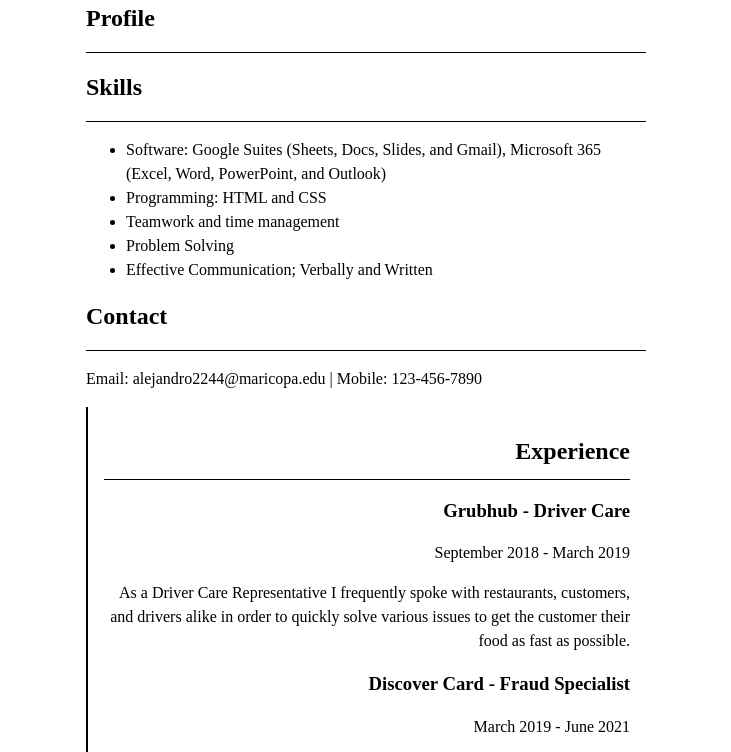
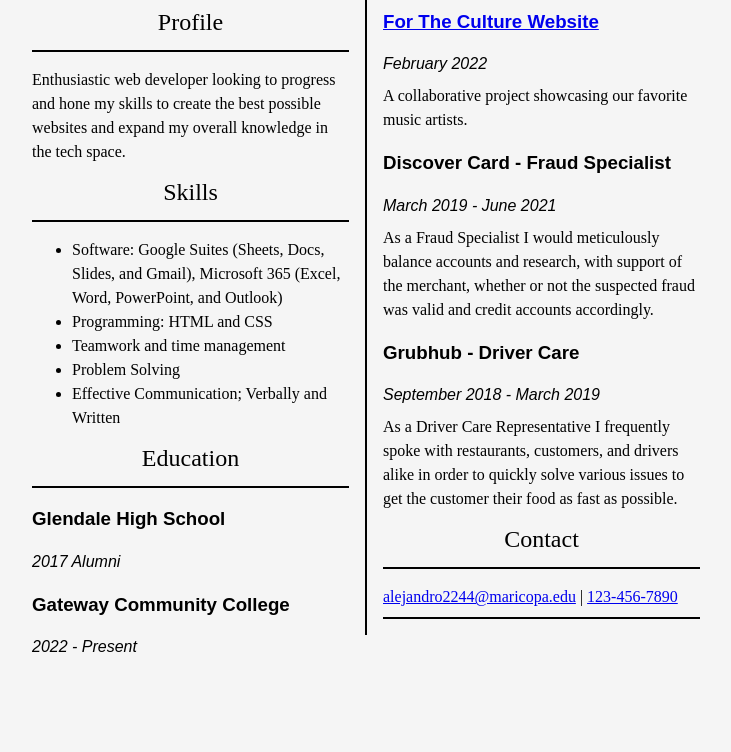
Before and after one commit to AlejandroZuzueta/Alejandro-Zuzuetas-Resume, a plain HTML site: page index.html in a window 1280 px wide. Shown: the part 115-867 px from the top of the page, without its empty margins (274-1005 px from the left). After the commit the page ends 830 px from the top, so only its background shows below. Drawn offline with Linux system fonts and the light colour scheme.

Commit message:
bulk of css and html

```diff
--- a/index.html
+++ b/index.html
@@ -10,13 +10,12 @@
 
 <body>
   <div id="left-column">
-      <h1 id="name" Alejandro Zuzueta>Alejandro Zuzueta</H1>
-  </div>
+    <h1>Alejandro Zuzueta</h1>
   <div id="profile">
       <h2>Profile</h2>
-      <p></p>
-      <p></p>
+      <p>Enthusiastic web developer looking to progress and hone my skills to create the best possible websites and expand my overall knowledge in the tech space. </p>
   </div>
+  <!--END OF PROFILE-->
   <div id="skills">
       <h2>Skills</h2>
       <ul>
@@ -27,30 +26,37 @@
           <li>Effective Communication; Verbally and Written</li>
       </ul>
   </div>
-  <div id="contact">
-      <h2>Contact</h2>
-      <p>Email: alejandro2244@maricopa.edu | Mobile: 123-456-7890</P>
+  <!--END OF SKILLS-->
+  <div id="education">
+    <h2>Education</h2>
+    <h3>Glendale High School</h3>
+    <p class="date">2017 Alumni</p>
+    <h3>Gateway Community College</h3>
+    <p class="date">2022 - Present</p>
   </div>
+<!--END OF EDUCATION-->
+  </div>
+  <!--END OF LEFT COLUMN-->
   <div id="right-column">
     <div id="Experience">
         <h2>Experience</h2>
+        <h3> <a target="_blank" href="https://alejandrozuzueta.github.io/For-The-Culture/">For The Culture Website</a></h3>
+        <p class="date">February 2022</p>
+        <p>A collaborative project showcasing our favorite music artists.</p>
+        <h3>Discover Card - Fraud Specialist</h3>
+        <p class="date">March 2019 - June 2021</p>
+        <p>As a Fraud Specialist I would meticulously balance accounts and research, with support of the merchant, whether or not the suspected fraud was valid and credit accounts accordingly.</p>
         <h3>Grubhub - Driver Care</h3>
         <p class="date">September 2018 - March 2019</p>
         <p>As a Driver Care Representative I frequently spoke with restaurants, customers, and drivers alike in order to quickly solve various issues to get the customer their food as fast as possible.</p>
-        <h3>Discover Card - Fraud Specialist</h3>
-        <p class="date">March 2019 - June 2021</p>
-        <p>As a Fraud Specialist I would meticulously balance accounts and research, with support of the merchant, whether or not the suspected fraud was valid and credit accounts accordingly.</p>
-        <h3> <a target="_blank" href="https://github.com/AlejandroZuzueta/For-The-Culture.git">For The Culture Website</a></h3>
-        <p>A collaborative project showcasing our favorite music artists.</p>
     </div>
+    <!--END OF EXPERIENCE-->
+    <div id="contact">
+        <h2>Contact</h2>
+        <p><a href="mailto:alejandro2244@maricopa.edu">alejandro2244@maricopa.edu</a> | <a href="tel:1234567890">123-456-7890</a></P>
+    </div>
+    <!--END OF CONTACT-->
   </div>
-  <div id="education">
-      <h2>Education</h2>
-      <h3>Glendale High School</h3>
-      <p class="date">2017 Alumni</p>
-      <h3>Gateway Community College</h3>
-      <p class="date">2022 - Present</p>
-  </div>
+  <!--END OF RIGHT COLUMN-->
 </body>
-
 </html>
--- a/style.css
+++ b/style.css
@@ -1,41 +1,72 @@
+body {
+    font-family: 'Times New Roman', Times, serif;
+    margin: auto;
+    padding: 2em;
+    max-width: 700px;
+    display: flex;
+    align-items: flex-start;
+    font-size: 12pt;
+    background-color:whitesmoke
+  }
 
-body {
-    max-width: 70ch;
-    padding: 0 1rem;
-    margin: auto;
-    background: var(--b-bg-1);
-    font-family: var(--b-font-main);
-    text-rendering: optimizeSpeed;
-    line-height: 1.5;
-    color: var(--b-txt);
-    -moz-tab-size: 4;
-    tab-size: 4;
-    word-break: break-word;
-    -webkit-tap-highlight-color: transparent;
-    -webkit-text-size-adjust: 100%;
+  div#content {
+    display: flex;
+    align-items: flex-start;
+  }
+
+  div#contact {
+    border-bottom: black solid 2px;
   }
 
   div#left-column {
     flex: 1 1 500px;
-    text-align: left;
     padding: 1em;
     line-height: 1.5em;
   }
 
   div#right-column {
+    border-left: black solid 2px;
     flex: 1 1 500px;
-    text-align: right;
     padding: 1em;
     line-height: 1.5em;
-    border-left: black solid 2px;
+    text-align: left;
+  }
+
+  h1,
+  h2 {
+    text-align: center;
+    font-weight: lighter;
+  }
+
+  h1,
+  h2,
+  h3 {
+    margin-bottom: 1em;
   }
 
   h2 {
-    border-bottom: black solid 1.5px;
+    border-bottom: black solid 2px;
     margin: 1rem 0;
     padding-bottom: 1rem;
   }
 
-ul {
+  h1 {
+    text-align: center;
+    font-weight: 200;
+  }
 
+  h3 {
+    font-family: sans-serif;
+    text-align: left;
   }
+
+  p {
+    font-family: serif;
+    margin-top: 0;
+    margin-bottom: 0.5em;
+  }
+
+  .date {
+    font-family: sans-serif;
+    font-style: italic;
+  }
```
Lines whose indentation alone changed are shown as unchanged.
